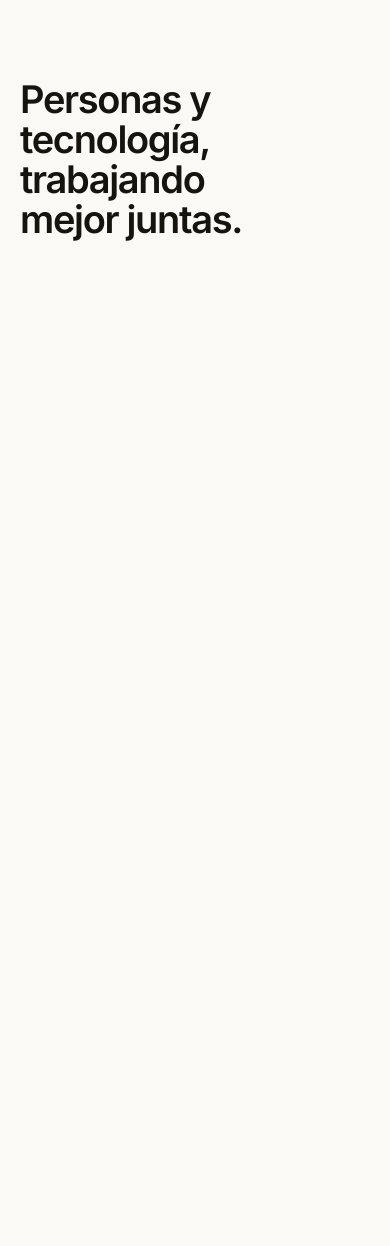
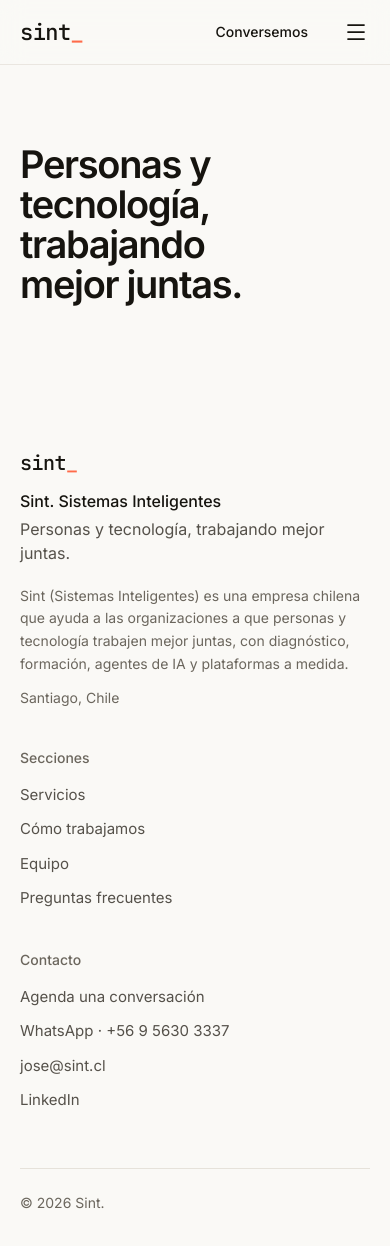
Before and after one commit to JoseSebaLM/SINT, a Next.js app: page / in a window 390 px wide. Shown: the top 1246 px of the page. Before the commit the page ends 844 px from the top, so only its background shows below. Built offline with nearby package versions, Linux system fonts and the light colour scheme.

Commit message:
feat(home): encabezado y pie con el diseño v4
Co-Authored-By: Claude Opus 5.5 <noreply@anthropic.com>

```diff
--- a/app/page.tsx
+++ b/app/page.tsx
@@ -1,4 +1,6 @@
 import type { Metadata } from "next";
+import Navbar from "./sections/Navbar";
+import Footer from "./sections/Footer";
 import { hero } from "./content/home";
 import { jsonLd } from "./content/schema";
 
@@ -16,9 +18,11 @@ export default function Home() {
       >
         Saltar al contenido
       </a>
+      <Navbar />
       <main id="contenido">
         <h1 className="h-display container-page py-20">{hero.title}</h1>
       </main>
+      <Footer />
       <script type="application/ld+json" dangerouslySetInnerHTML={{ __html: JSON.stringify(jsonLd) }} />
     </>
   );
--- /dev/null
+++ b/app/sections/Footer.tsx
@@ -0,0 +1,63 @@
+import Logo from "../components/Logo";
+import { cta, footer, links, nav, site } from "../content/home";
+
+const external = { target: "_blank", rel: "noopener noreferrer" } as const;
+const linkClass = "text-ink-2 transition-colors hover:text-ink";
+
+export default function Footer() {
+  return (
+    <footer className="container-page pb-10 pt-16 md:pt-20">
+      <div className="grid gap-10 md:grid-cols-12 md:gap-12">
+        <div className="md:col-span-6">
+          <p className="text-xl">
+            <Logo />
+          </p>
+          <p className="mt-3 font-medium">{site.fullName}</p>
+          <p className="mt-1 text-ink-2">{site.tagline}</p>
+          <p className="mt-5 max-w-md text-sm leading-relaxed text-ink-3">{site.canon}</p>
+          <p className="mt-3 text-sm text-ink-3">{site.city}</p>
+        </div>
+
+        <nav aria-label="Secciones" className="md:col-span-3">
+          <p className="text-sm font-medium text-ink-3">{footer.sectionsTitle}</p>
+          <ul className="mt-4 space-y-3 text-[0.9375rem]">
+            {nav.map((l) => (
+              <li key={l.href}>
+                <a href={l.href} className={linkClass}>
+                  {l.href === "#preguntas" ? "Preguntas frecuentes" : l.label}
+                </a>
+              </li>
+            ))}
+          </ul>
+        </nav>
+
+        <div className="md:col-span-3">
+          <p className="text-sm font-medium text-ink-3">{footer.contactTitle}</p>
+          <ul className="mt-4 space-y-3 text-[0.9375rem]">
+            <li>
+              <a href={links.agenda} {...external} className={linkClass}>
+                {cta.agenda}
+              </a>
+            </li>
+            <li>
+              <a href={links.whatsapp} {...external} className={linkClass}>
+                WhatsApp · {links.phone}
+              </a>
+            </li>
+            <li>
+              <a href={`mailto:${links.email}`} className={linkClass}>
+                {links.email}
+              </a>
+            </li>
+            <li>
+              <a href={links.linkedinSint} {...external} className={linkClass}>
+                {footer.linkedin}
+              </a>
+            </li>
+          </ul>
+        </div>
+      </div>
+      <p className="mt-14 border-t border-line pt-6 text-sm text-ink-3">{footer.copyright}</p>
+    </footer>
+  );
+}
--- /dev/null
+++ b/app/sections/Navbar.tsx
@@ -0,0 +1,71 @@
+"use client";
+
+import { useEffect, useState } from "react";
+import { Menu, X } from "lucide-react";
+import Logo from "../components/Logo";
+import { AgendaButton } from "../components/ui";
+import { cta, nav } from "../content/home";
+
+export default function Navbar() {
+  const [open, setOpen] = useState(false);
+
+  useEffect(() => {
+    if (!open) return;
+    const onKey = (e: KeyboardEvent) => e.key === "Escape" && setOpen(false);
+    window.addEventListener("keydown", onKey);
+    return () => window.removeEventListener("keydown", onKey);
+  }, [open]);
+
+  return (
+    <header className="sticky top-0 z-50 border-b border-line/80 bg-paper/85 backdrop-blur-md">
+      <nav aria-label="Principal" className="container-page flex h-16 items-center justify-between gap-4">
+        <a href="#inicio" aria-label="Sint, ir al inicio" className="text-[1.375rem] text-ink">
+          <Logo animated />
+        </a>
+
+        <ul className="hidden items-center gap-8 text-[0.9375rem] text-ink-2 md:flex">
+          {nav.map((l) => (
+            <li key={l.href}>
+              <a href={l.href} className="transition-colors hover:text-ink">
+                {l.label}
+              </a>
+            </li>
+          ))}
+        </ul>
+
+        <div className="flex items-center gap-1.5">
+          <AgendaButton label={cta.nav} className="btn-sm" />
+          <button
+            type="button"
+            className="-mr-2 flex h-11 w-11 items-center justify-center rounded-full text-ink md:hidden"
+            onClick={() => setOpen(!open)}
+            aria-expanded={open}
+            aria-controls="menu-movil"
+            aria-label={open ? "Cerrar menú" : "Abrir menú"}
+          >
+            {open ? (
+              <X className="h-6 w-6" strokeWidth={1.75} aria-hidden="true" />
+            ) : (
+              <Menu className="h-6 w-6" strokeWidth={1.75} aria-hidden="true" />
+            )}
+          </button>
+        </div>
+      </nav>
+
+      {open && (
+        <div id="menu-movil" className="h-[calc(100svh-4rem)] border-t border-line bg-paper px-5 pb-8 pt-2 md:hidden">
+          <ul>
+            {nav.map((l) => (
+              <li key={l.href}>
+                <a href={l.href} onClick={() => setOpen(false)} className="block border-b border-line py-4 text-lg">
+                  {l.label}
+                </a>
+              </li>
+            ))}
+          </ul>
+          <AgendaButton label={cta.nav} className="mt-8 w-full" onClick={() => setOpen(false)} />
+        </div>
+      )}
+    </header>
+  );
+}
```
